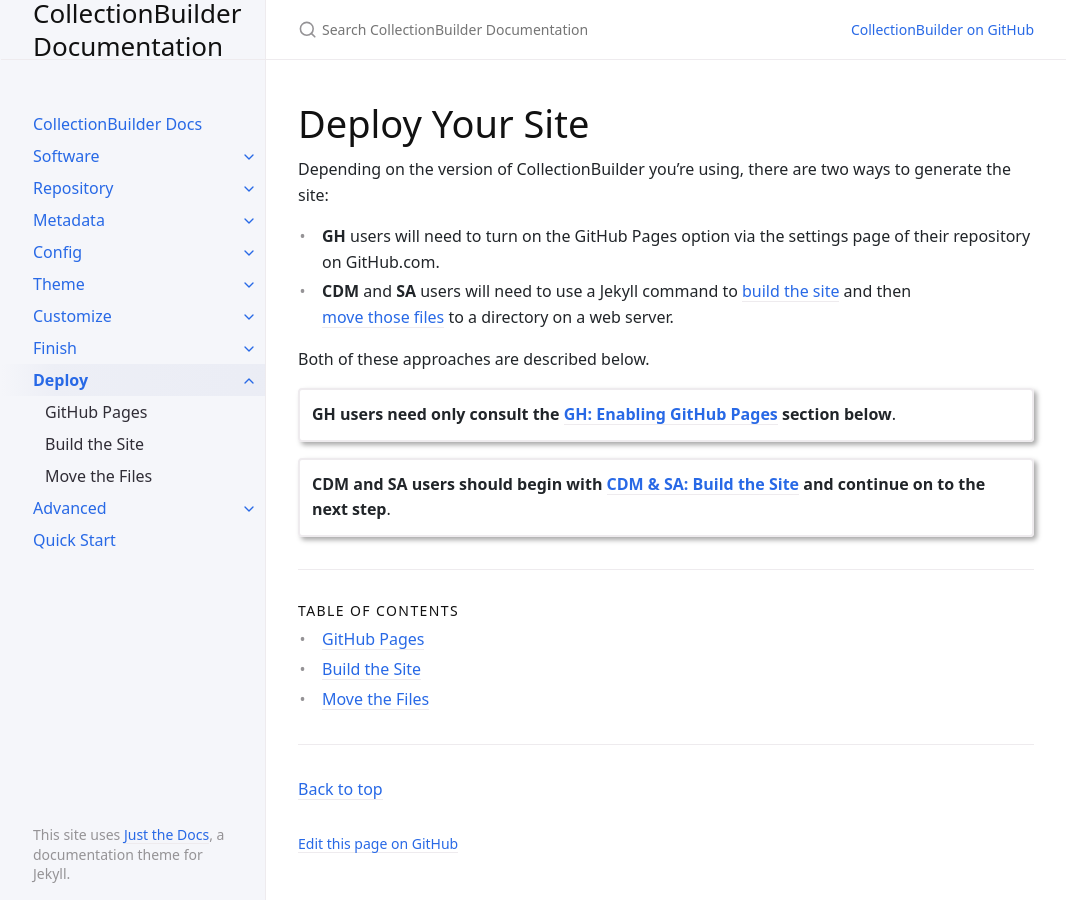
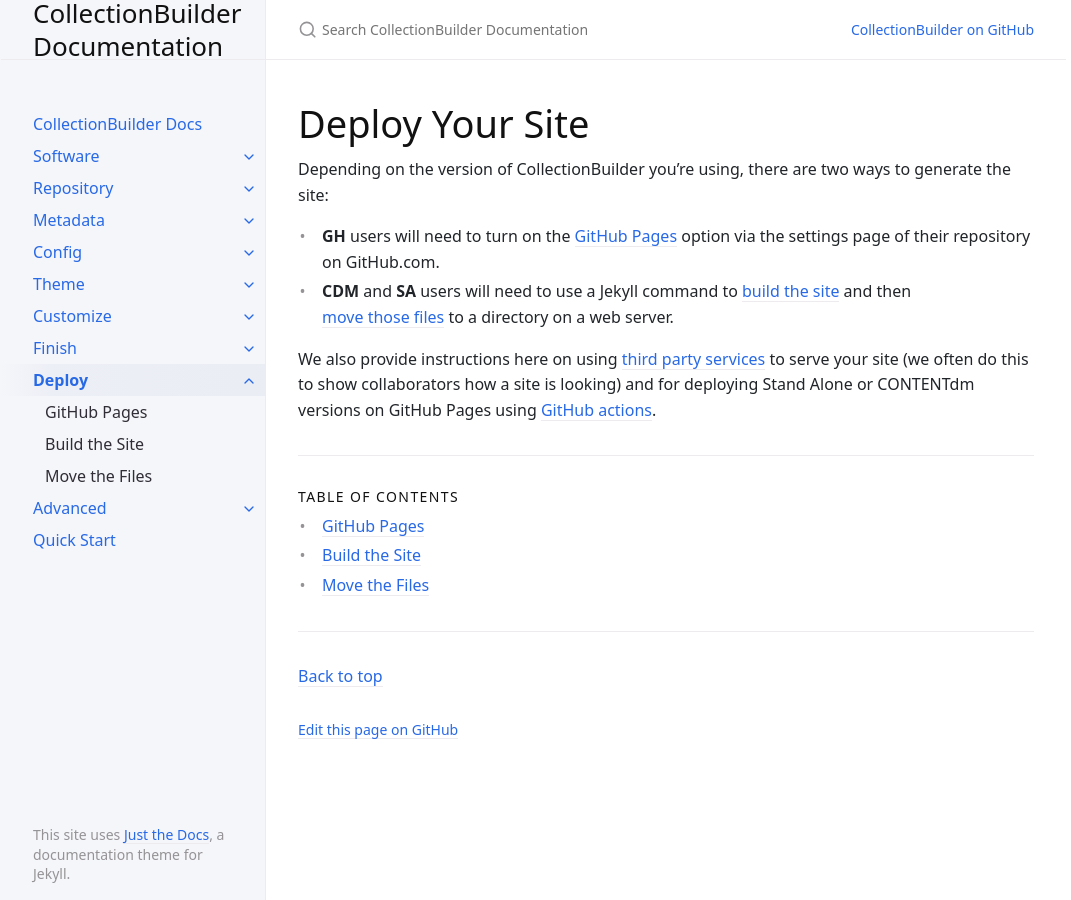
Before and after one commit to CollectionBuilder/cb-docs, a Jekyll site: the page built from docs/08_deploy/index.md, in a window 1280 px wide. Shown: the whole page, without its empty margins (106-1177 px from the left). Built offline with Jekyll 4.4.1, drawn with Linux system fonts in a browser that asks for light colours.

Commit message:
Deploy pages

```diff
--- a/docs/08_deploy/index.md
+++ b/docs/08_deploy/index.md
@@ -8,13 +8,7 @@ nav_order: 8
 
 Depending on the version of CollectionBuilder you're using, there are two ways to generate the site:
 
-- **GH** users will need to turn on the GitHub Pages option via the settings page of their repository on GitHub.com.
+- **GH** users will need to turn on the [GitHub Pages]((gh-pages/)) option via the settings page of their repository on GitHub.com.
 - **CDM** and **SA** users will need to use a Jekyll command to [build the site](build/) and then [move those files](move/) to a directory on a web server.
 
-Both of these approaches are described below.
-
-{:.alert}
-**GH users need only consult the [GH: Enabling GitHub Pages](gh-pages/) section below**.
-
-{:.alert}
-**CDM and SA users should begin with [CDM & SA: Build the Site](build/) and continue on to the next step**.
+We also provide instructions here on using [third party services](thirdparty/) to serve your site (we often do this to show collaborators how a site is looking) and for deploying Stand Alone or CONTENTdm versions on GitHub Pages using [GitHub actions](actions/).
```
Also changed, not shown: docs/08_deploy/gh-pages.md (+8 -3 lines), docs/08_deploy/move.md (+1 -22 lines).
